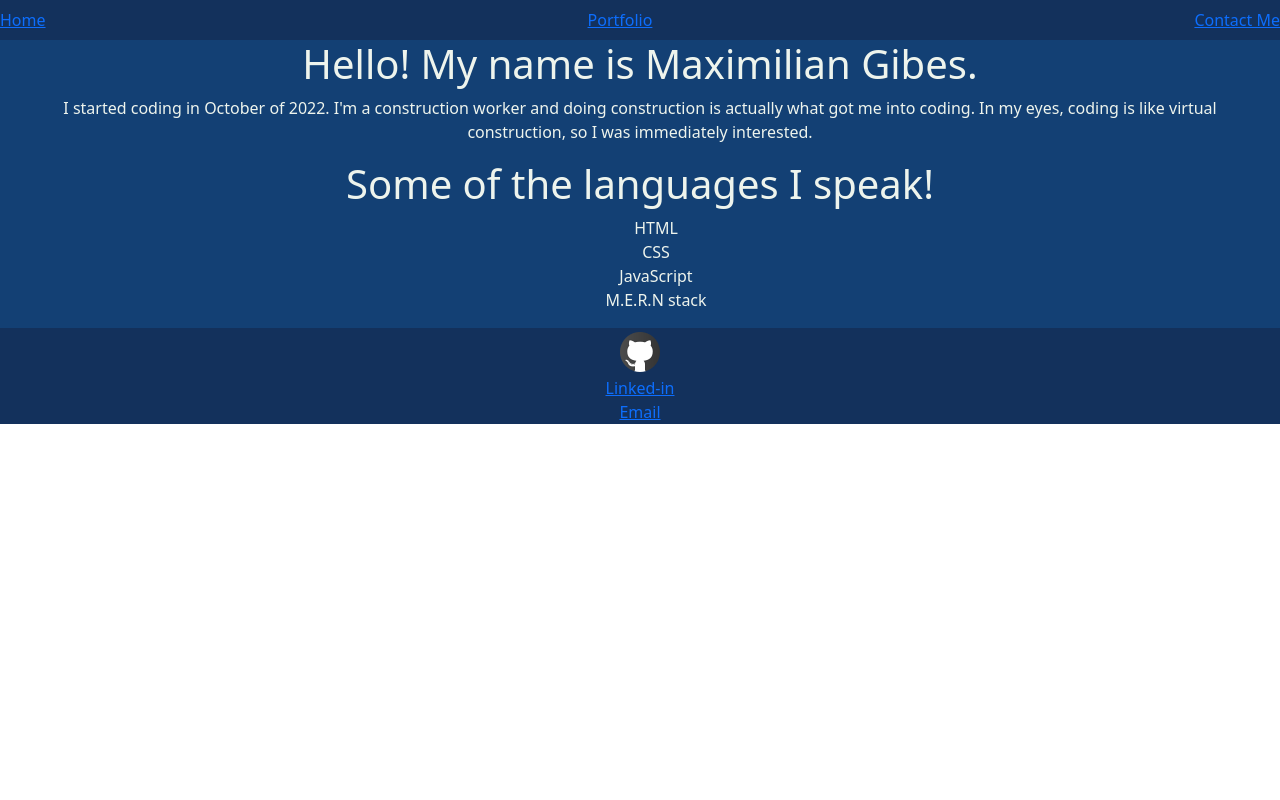
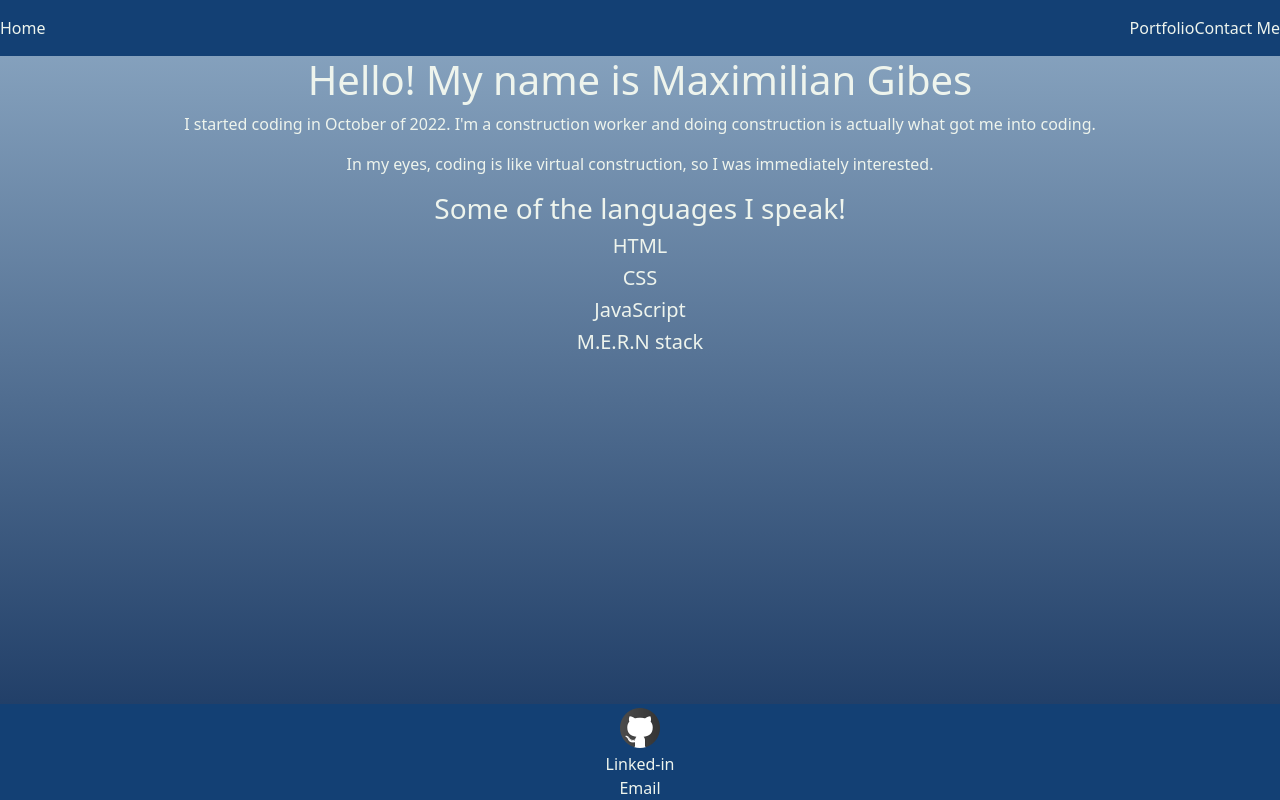
Before and after one commit to Slimshady079/React-Porfolio, a React (Create React App) app in the folder client/: page /Contact in a window 1280 px wide. Built offline with nearby package versions, Linux system fonts and the light colour scheme.

Commit message:
adds styling to Portfolio.js, Nav.js, Contact.js AboutMe.js and App.js.

```diff
--- a/client/src/App.css
+++ b/client/src/App.css
@@ -7,22 +7,51 @@
   --fifth: #EEF4ED;
 }
 
+/* h1 {
+  background-color: var(--fourth);
+
+} */
+
 .App {
   text-align: center;
-  background-color: #134074;
-  color: #EEF4ED;
+  /* background-color: var(--fourth); */
+  background-image: linear-gradient(to bottom, #8DA9C4 0%, #13315C 100%);
+  color: var(--fifth);
+  /* !! see if there is anything better than viewheight to fix problem */
+  height: 100vh;
 }
 
 .navbar {
-  background-color: #13315C ;
+  background-color: var(--first) ;
+  color: var(--fifth)
 }
 
 .footer {
-  background-color: #13315C;
+  background-color: var(--first);
+  position: fixed;
+  bottom: 0px;
 }
 
 ul {
   list-style: none;
+}
+
+.links {
+  color: var(--fifth);
+  text-decoration: none;
+}
+
+.links:hover {
+  color: bisque
+}
+
+.links-port {
+  text-decoration: none;
+}
+
+a:hover {
+  color: bisque;
+  opacity:0.5;
 }
 
 /* .App-logo {
--- a/client/src/components/AboutMe.js
+++ b/client/src/components/AboutMe.js
@@ -4,21 +4,22 @@ function AboutMe() {
   return (
     <div className="container-fluid">
       <div>
-        <h1>Hello! My name is Maximilian Gibes. </h1>
-        <p className="">
+        <h1>Hello! My name is Maximilian Gibes</h1>
+        <p className="paragraph">
           I started coding in October of 2022. I'm a construction worker and
-          doing construction is actually what got me into coding. In my eyes,
-          coding is like virtual construction, so I was immediately interested.
+          doing construction is actually what got me into coding.
+        </p>
+        <p className="paragraph">
+          In my eyes, coding is like virtual construction, so I was immediately
+          interested.
         </p>
       </div>
       <div>
-        <h1>Some of the languages I speak!</h1>
-        <ul>
-          <li>HTML</li>
-          <li>CSS</li>
-          <li>JavaScript</li>
-          <li>M.E.R.N stack</li>
-        </ul>
+        <h3>Some of the languages I speak!</h3>
+        <h5>HTML</h5>
+        <h5>CSS</h5>
+        <h5>JavaScript</h5>
+        <h5>M.E.R.N stack</h5>
       </div>
     </div>
   );
--- a/client/src/components/Contact.js
+++ b/client/src/components/Contact.js
@@ -2,19 +2,25 @@ import React from "react";
 
 function Contact() {
   return (
-    <div>
+    <div className="text-center">
       <form>
-        <h1>Contact Me below!</h1>
+        <h1 className="mb-3">Contact Me below!</h1>
         {/* name */}
+        <div className="mb-3">
           <input type="text" placeholder="First & Last Name" name="name" />
+        </div>
         {/* email */}
+        <div className="mb-3">
           <input type="email" placeholder="Email" name="email" />
+        </div>
         {/* message */}
+        <div className="mb-3">
           <textarea
             type="text"
             placeholder="Enter your message"
             name="message"
           ></textarea>
+        </div>
         <button type="submit">Submit</button>
       </form>
     </div>
--- a/client/src/components/Footer.js
+++ b/client/src/components/Footer.js
@@ -6,7 +6,11 @@ function Footer() {
     <div className="footer container-fluid">
       <footer className="">
         <div>
-          <a href="https://github.com/Slimshady079" target="_blank">
+          <a
+            className="links"
+            href="https://github.com/Slimshady079"
+            target="_blank"
+          >
             <img src={github}></img>
           </a>
         </div>
@@ -14,6 +18,7 @@ function Footer() {
       <footer>
         <div>
           <a
+            className="links"
             href="https://www.linkedin.com/in/maximilian-gibes-696387260/"
             target="_blank"
           >
@@ -23,7 +28,11 @@ function Footer() {
       </footer>
       <footer>
         <div>
-          <a href="mailto: maximiliangibes@gmail.com" target="_blank">
+          <a
+            className="links"
+            href="mailto: maximiliangibes@gmail.com"
+            target="_blank"
+          >
             Email
           </a>
         </div>
--- a/client/src/components/Nav.js
+++ b/client/src/components/Nav.js
@@ -3,15 +3,25 @@ import { Link } from "react-router-dom";
 
 function Nav() {
   return (
-    <div className="navbar ">
-      <div className="">
-        <Link to="/">Home</Link>
+    <div className="navbar">
+      <div className="navbar">
+        <Link className="links" to="/">
+          Home
+        </Link>
       </div>
-      <div>
-        <Link to="/Portfolio">Portfolio</Link>
-      </div>
-      <div>
-        <Link to="/Contact">Contact Me</Link>
+      <div className="navbar">
+        <ul className="justify-content-end nav ">
+          <li>
+            <Link className="links" to="/Portfolio">
+              Portfolio
+            </Link>
+          </li>
+          <li>
+            <Link className="links" to="/Contact">
+              Contact Me
+            </Link>
+          </li>
+        </ul>
       </div>
     </div>
   );
--- a/client/src/components/Portfolio.js
+++ b/client/src/components/Portfolio.js
@@ -3,18 +3,18 @@ import dreamJournal from "../images/dreamJournal.png";
 import national from "../images/NationalParksSearch.png";
 import passGen from "../images/passwordGenerator.png";
 import github from "../images/icons/icons8-github-48.png";
-// !! can't get images to show up!
 
 function Portfolio() {
   return (
     <div className="container-fluid">
       <h1>Here are some of the Projects I've built!</h1>
       {/* National Parks Search */}
-      <div>
+      <div className="">
         <div className="col-3">
           <div className="card">
             {/* live deployment */}
             <a
+              className="links-port"
               href="https://slimshady079.github.io/National-Parks-Search/"
               target="_blank"
             >
@@ -24,6 +24,7 @@ function Portfolio() {
             <br></br>
             {/* Github Repo */}
             <a
+              className="links-port"
               href="https://github.com/Slimshady079/National-Parks-Search"
               target="_blank"
             >
@@ -37,7 +38,11 @@ function Portfolio() {
         <div className="col-3">
           <div className="card">
             {/* live deployment */}
-            <a href="https://dream-stream270.herokuapp.com/" target="_blank">
+            <a
+              className="links-port"
+              href="https://dream-stream270.herokuapp.com/"
+              target="_blank"
+            >
               Dream Journal
               <img className="card-img-top" src={dreamJournal}></img>
             </a>
@@ -55,6 +60,7 @@ function Portfolio() {
           <div className="card">
             {/* live deployment */}
             <a
+              className="links-port"
               href="https://slimshady079.github.io/passwordGenerator/"
               target="_blank"
             >
```
Lines whose indentation alone changed are shown as unchanged.
